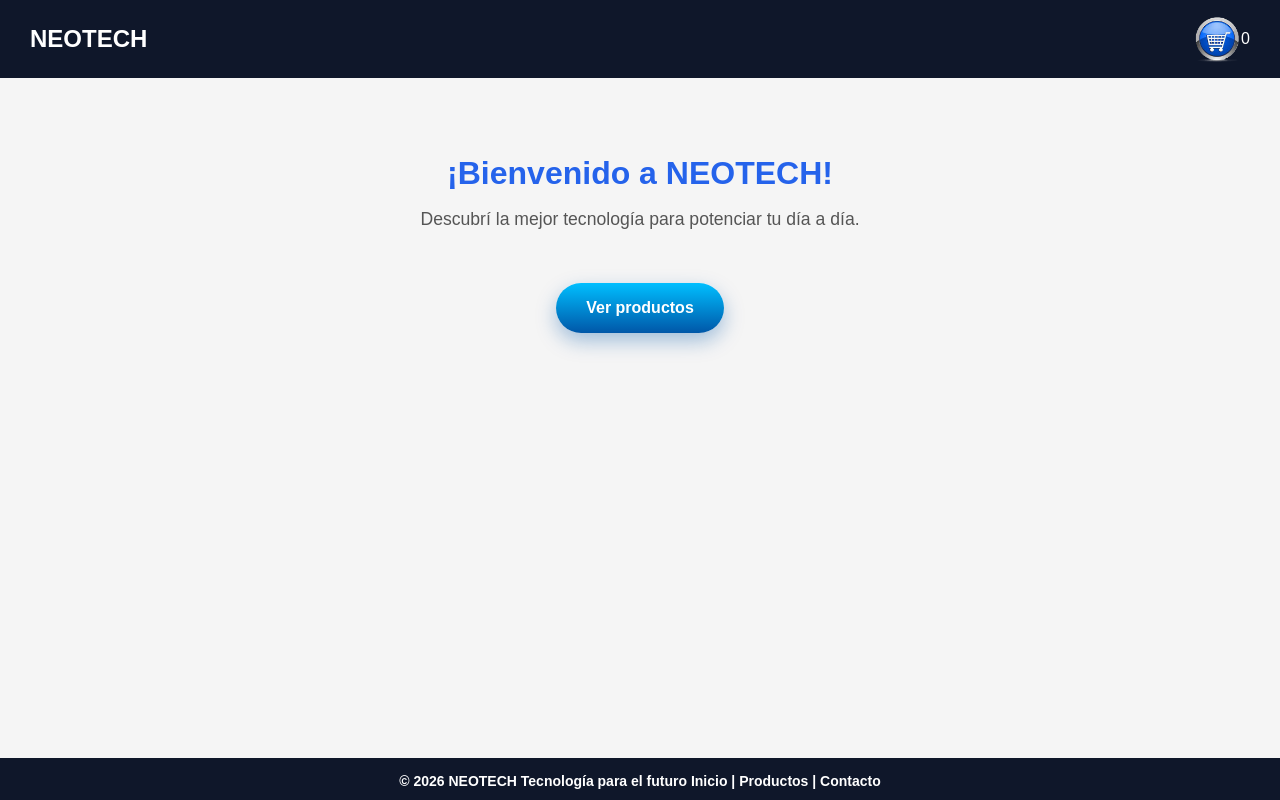
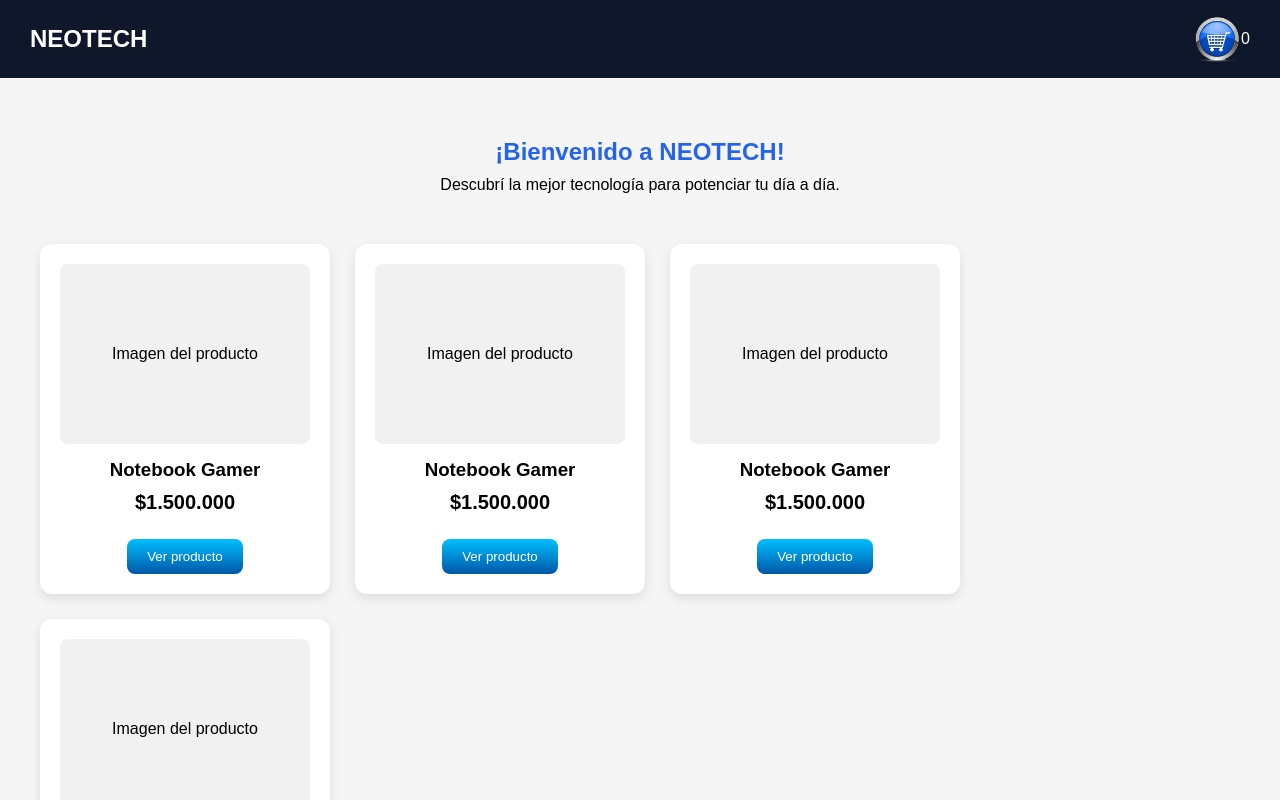
Before and after one commit to DarkNeo-1981/neotech-ecommerce, a React (Vite) app: page / in a window 1280 px wide. Shown: the top 800 px of the page. Built offline with nearby package versions, Linux system fonts and the light colour scheme.

Commit message:
Agregar tarjetas harcodeadasy configurar estilo

```diff
--- a/src/App.css
+++ b/src/App.css
@@ -1,3 +1,10 @@
+
+main {
+  padding: 30px 40px;
+  display: flex;
+  gap: 25px;
+  flex-wrap: wrap;
+}
 
 #root {
   width: 100%;
--- a/src/App.jsx
+++ b/src/App.jsx
@@ -3,6 +3,7 @@ import './App.css';
 import Navbar from "./components/Navbar";
 import Footer from "./components/Footer";
 import ItemListContainer from "./components/ItemListContainer";
+import Item from "./components/Item";
 
 
 function App() {
@@ -11,7 +12,7 @@ function App() {
       <Navbar />
       <ItemListContainer greeting="¡Bienvenido a NEOTECH!"/>
       <main>
-
+        <Item /><Item /><Item /><Item />
       </main>
       <Footer />
     </>
--- /dev/null
+++ b/src/components/Item.css
@@ -0,0 +1,39 @@
+
+.item {
+  width: 250px;
+  padding: 20px;
+  background-color: #ffffff;
+  border-radius: 12px;
+  text-align: center;
+  box-shadow: 0 4px 12px rgba(0, 0, 0, 0.1);
+}
+
+.item-image {
+  height: 180px;
+  display: flex;
+  align-items: center;
+  justify-content: center;
+  background-color: #f1f1f1;
+  border-radius: 8px;
+  margin-bottom: 15px;
+}
+
+.item h3 {
+  margin: 10px 0;
+}
+
+.item p {
+  font-size: 20px;
+  font-weight: bold;
+  margin: 10px 0;
+}
+
+.item button {
+  margin-top: 15px;
+  padding: 10px 20px;
+  border: none;
+  border-radius: 8px;
+  background: linear-gradient(180deg, #00bfff 0%, #0057a8 100%);
+  color: #ffffff;
+  cursor: pointer;
+}
--- /dev/null
+++ b/src/components/Item.jsx
@@ -0,0 +1,19 @@
+
+import "./Item.css";
+
+function Item() {
+  return (
+    <article className="item">
+      <div className="item-image">
+        Imagen del producto
+      </div>
+
+      <h3>Notebook Gamer</h3>
+      <p>$1.500.000</p>
+
+      <button>Ver producto</button>
+    </article>
+  );
+}
+
+export default Item;
--- a/src/components/ItemListContainer.css
+++ b/src/components/ItemListContainer.css
@@ -1,51 +1,13 @@
 
 .item-list-container {
-  min-height: calc(100vh - 220px);
-  padding: 50px 20px;
+  padding: 40px 20px 20px;
   text-align: center;
 }
 
 .item-list-container h2 {
-  color: #2563EB;
-  margin-bottom: 15px;
-  font-size: 2rem;
+  margin-bottom: 10px;
 }
 
 .item-list-container p {
-  color: #555;
-  font-size: 1.1rem;
+  margin: 0;
 }
-
-button {
-  margin-top: 35px;
-  padding: 16px 30px;
-  border: none;
-  border-radius: 50px;
-
-  background: linear-gradient(
-    180deg,
-    #00BFFF 0%,
-    #0057A8 100%
-  );
-
-  color: white;
-  font-size: 16px;
-  font-weight: 600;
-  cursor: pointer;
-
-  box-shadow: 0 8px 20px rgba(0, 87, 168, 0.35);
-
-  transition: all 0.3s ease;
-}
-
-button:hover {
-  transform: translateY(-3px);
-
-  background: linear-gradient(
-    180deg,
-    #33D6FF 0%,
-    #0077CC 100%
-  );
-
-  box-shadow: 0 12px 25px rgba(0, 191, 255, 0.45);
-}
--- a/src/components/ItemListContainer.jsx
+++ b/src/components/ItemListContainer.jsx
@@ -6,7 +6,6 @@ function ItemListContainer({greeting}) {
     <section className="item-list-container">
       <h2>{greeting}</h2>
       <p>Descubrí la mejor tecnología para potenciar tu día a día.</p>
-      <button>Ver productos</button>
     </section>
   );
 }
```
